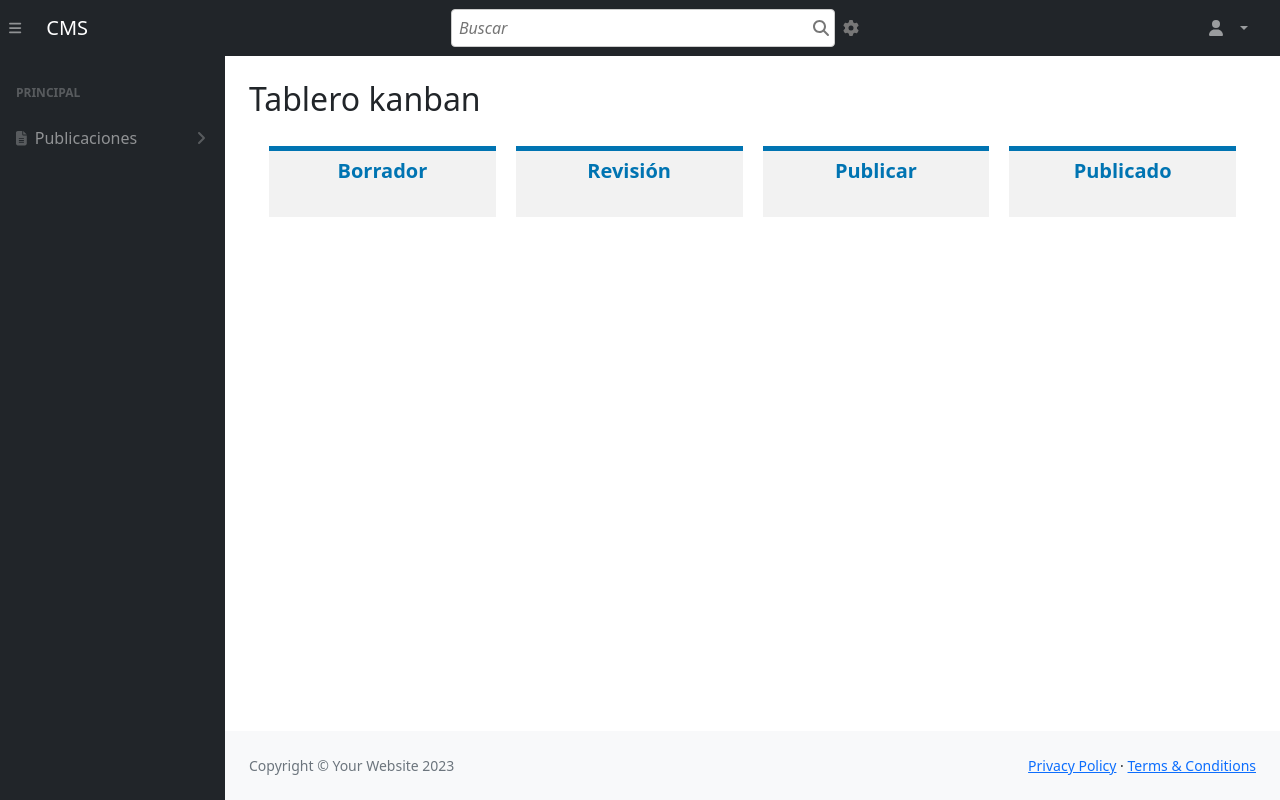
After one commit to juanacevedo68061/dev_proyecto_is2, a Django app: page /kanban/ in a window 1280 px wide. The commit adds this page. Run offline with Django 4.2, Linux system fonts and the light colour scheme; data that the repository does not hold is empty; some libraries are stand-ins or nearby versions.

Commit message:
Primera instancia del tablero kanban

```diff
--- a/cms/settings.py
+++ b/cms/settings.py
@@ -45,6 +45,7 @@ INSTALLED_APPS = [
     "PIL",
     "tinymce",
     "cms",
+    "kanban",
 ]
 
 MIDDLEWARE = [
--- a/cms/urls.py
+++ b/cms/urls.py
@@ -11,6 +11,7 @@ urlpatterns = [
     path('administracion/', include('administracion.urls', namespace='administracion')),
     path('publicaciones/', include('publicaciones.urls', namespace='publicaciones')),
     path('canvan/', include('canvan.urls', namespace='canvan')),
+    path('kanban/', include('kanban.urls', namespace='kanban')),
     path('categoria/<int:categoria_id>/', views.publicaciones_categoria, name='publicaciones_categoria'),
 ]
 
--- /dev/null
+++ b/kanban/apps.py
@@ -0,0 +1,6 @@
+from django.apps import AppConfig
+
+
+class KanbanConfig(AppConfig):
+    default_auto_field = "django.db.models.BigAutoField"
+    name = "kanban"
--- /dev/null
+++ b/kanban/urls.py
@@ -0,0 +1,8 @@
+from django.urls import path
+from . import views
+
+app_name = 'kanvan'
+
+urlpatterns = [
+    path('', views.kanban, name='kanban'),
+]
--- /dev/null
+++ b/kanban/views.py
@@ -0,0 +1,22 @@
+from django.shortcuts import render
+from publicaciones.models import Publicacion_solo_text
+from administracion.models import Categoria
+
+def kanban(request):
+    for categoria in Categoria.objects.all():
+        print(categoria.nombre)
+        print(categoria.color)
+
+    publicaciones_borrador = Publicacion_solo_text.objects.filter(estado='borrador', activo=True, categoria__moderada=True)
+    publicaciones_revision = Publicacion_solo_text.objects.filter(estado='revision', activo=True, categoria__moderada=True)
+    publicaciones_publicar = Publicacion_solo_text.objects.filter(estado='publicar', activo=True, categoria__moderada=True)
+    publicaciones_publicado = Publicacion_solo_text.objects.filter(estado='publicado', activo=True, categoria__moderada=True)
+
+    context = {
+        'publicaciones_borrador': publicaciones_borrador,
+        'publicaciones_revision': publicaciones_revision,
+        'publicaciones_publicar': publicaciones_publicar,
+        'publicaciones_publicado': publicaciones_publicado,
+    }
+
+    return render(request, 'kanban/tablero.html', context)
--- a/publicaciones/urls.py
+++ b/publicaciones/urls.py
@@ -7,7 +7,6 @@ urlpatterns = [
     path('crear/', views.crear_publicacion, name='crear_publicacion'),
     path('generar_qr/<uuid:publicacion_id>/', views.generar_qr, name='generar_qr'),
     path('editar/<uuid:publicacion_id>/autor/', views.editar_publicacion_autor, name='editar_publicacion_autor'),
-    path('eliminar/<uuid:publicacion_id>/', views.eliminar_publicacion_autor, name='eliminar-publicacion-autor'),
     path('editar/<uuid:publicacion_id>/editor/', views.editar_publicacion_editor, name='editar_publicacion_editor'),
     path('rechazar_editor/<uuid:publicacion_id>/', views.rechazar_editor, name='rechazar_editor'),
     path('ver/<uuid:publicacion_id>/', views.mostar_para_publicador, name='mostar_para_publicador'),
--- a/publicaciones/utils.py
+++ b/publicaciones/utils.py
@@ -16,7 +16,7 @@ def notificar(publicacion, cambio, razon=""):
     if email_content:
         email = EmailMessage(subject, email_content, from_email, recipient_list)
         email.content_subtype = "html"
-        email.send()
+        #email.send()
         print("Notificación enviada")
 
 def publicar_no_moderada(usuario):
--- a/templates/403.html
+++ b/templates/403.html
@@ -28,8 +28,10 @@
                                 <div class="text-center mt-4">
                                     <h1 class="display-1">403</h1>
                                     {% if mostrar %}
+                                        <br>
                                         <p class="lead">{{mostrar}}</p>
                                     {% else %}
+                                        <br>
                                         <p class="lead">Acceso Denegado</p>
                                     {% endif %}
                                     <a href="/">
--- a/templates/base.html
+++ b/templates/base.html
@@ -121,6 +121,7 @@
                                 data-bs-parent="#sidenavAccordion">
                                 <nav class="sb-sidenav-menu-nested nav">
                                     {% if user.roles.all %}
+                                        <a class="nav-link" href="{% url 'kanban:kanban' %}">Tablero kanban</a>
                                         {% for rol in user.roles.all %}
                                             {% if rol.nombre == 'autor' %}
                                                 <a class="nav-link" href="{% url 'canvan:canvas-autor' %}">Canvas Autor</a>
--- /dev/null
+++ b/templates/kanban/tablero.html
@@ -0,0 +1,106 @@
+{% extends "base.html" %}
+{% load static %}
+{% block title %}kanban{% endblock %}
+{% block content %}
+<br>
+<h2>Tablero kanban</h2>
+<div class="kanban-columns">
+    <!-- Columna "Borrador" -->
+    <div class="kanban-column" id="borrador">
+        <h5 class="kanban-column-title">Borrador</h5>
+        <ul class="sortable-list">
+            {% for publicacion in publicaciones_borrador %}
+            <li class="sortable-item" id="{{ publicacion.id_publicacion }}">
+                <a href="{% url 'publicaciones:editar_publicacion_autor' publicacion.id_publicacion %}">
+                    {% include 'kanban/tarjeta.html' with publicacion=publicacion %}
+                </a>
+            </li>
+            {% endfor %}
+        </ul>
+    </div>
+
+    <!-- Columna "Revisión" -->
+    <div class="kanban-column" id="revision">
+        <h5 class="kanban-column-title">Revisión</h5>
+        <ul class="sortable-list">
+            {% for publicacion in publicaciones_revision %}
+            <li class="sortable-item" id="{{ publicacion.id_publicacion }}">
+                <a href="{% url 'publicaciones:editar_publicacion_editor' publicacion.id_publicacion %}">
+                    {% include 'kanban/tarjeta.html' with publicacion=publicacion %}
+                </a>
+            </li>
+            {% endfor %}
+        </ul>
+    </div>
+
+    <!-- Columna "Publicar" -->
+    <div class="kanban-column" id="publicar">
+        <h5 class="kanban-column-title">Publicar</h5>
+        <ul class="sortable-list">
+            {% for publicacion in publicaciones_publicar %}
+            <li class = "sortable-item" id="{{ publicacion.id_publicacion }}">
+                <a href="{% url 'publicaciones:mostar_para_publicador' publicacion.id_publicacion %}">
+                    {% include 'kanban/tarjeta.html' with publicacion=publicacion %}
+                </a>
+            </li>
+            {% endfor %}
+        </ul>
+    </div>
+
+    <!-- Columna "Publicado" -->
+    <div class="kanban-column" id="publicado">
+        <h5 class="kanban-column-title">Publicado</h5>
+        <ul class="sortable-list">
+            {% for publicacion in publicaciones_publicado %}
+            <li class = "sortable-item" id="{{ publicacion.id_publicacion }}">
+                {% include 'kanban/tarjeta.html' with publicacion=publicacion %}
+            </li>
+            {% endfor %}
+        </ul>
+    </div>
+</div>
+<style>
+    .kanban-columns {
+        display: flex;
+        justify-content: space-between;
+        padding: 10px;
+    }
+
+    .kanban-column {
+        background-color: #f2f2f2; /* Fondo un poco más alejado del blanco */
+        border: none; /* Sin borde */
+        flex: 1;
+        padding: 10px;
+        margin: 10px;
+    }
+
+    .kanban-column-title {
+        background-color: #f2f2f2; /* Mismo color de fondo de la columna */
+        padding: 8px;
+        margin: -10px -10px 10px -10px;
+        text-align: center;
+        font-weight: bold; /* Texto en negrita */
+        color: #0074b2; /* Color azul */
+        border-top: 5px solid #0074b2; /* Borde superior */
+    }
+
+    .sortable-list {
+        list-style: none;
+        padding: 0;
+    }
+
+    .sortable-item {
+        background-color: #fff; /* Tarjetas de color blanco */
+        border: none; /* Sin borde */
+        border-radius: 5px;
+        padding: 10px;
+        margin: 5px 0;
+        box-shadow: 0 4px 8px 0 rgba(0, 0, 0, 0.2); /* Sombra para efecto de flotación */
+    }
+
+    .sortable-item a {
+        text-decoration: none;
+        color: #333;
+    }
+</style>
+{% endblock %}
--- a/templates/publicaciones/editar_publicacion_autor.html
+++ b/templates/publicaciones/editar_publicacion_autor.html
@@ -7,7 +7,6 @@
 </head>
 <div class="container">
   <h1>Editar Publicación (Canvas Autor)</h1>
-  <a href="{% url 'publicaciones:eliminar-publicacion-autor' publicacion.id_publicacion %}" class="btn btn-danger">Eliminar Publicación</a>
   <br><br>
 
   <form method="post" novalidate>
--- a/templates/publicaciones/mostrar_publicacion.html
+++ b/templates/publicaciones/mostrar_publicacion.html
@@ -65,7 +65,7 @@
                     <div class="linea-1">
                         <span class="nombre-autor">{{ publicacion.autor.username }}</span>
                         <!-- Botón para seguir -->
-                       <!-- <a href="#" class="seguir">Seguir</a>-->
+                        <!-- <a href="#" class="seguir">Seguir</a>-->
                     </div>
                     <div>
                         <p class="linea-2">Publicado en <span class="categoria-destacada">{{ publicacion.categoria }}</span><span class="linea-2"> . {{ publicacion.fecha_creacion|date:"d, M Y" }}</span></p>
```
Also changed, not shown: administracion/models.py (+15 -1 lines), publicaciones/views.py (+5 -26 lines), templates/kanban/tarjeta.html (added, +57 -0 lines), kanban/__init__.py (added).
